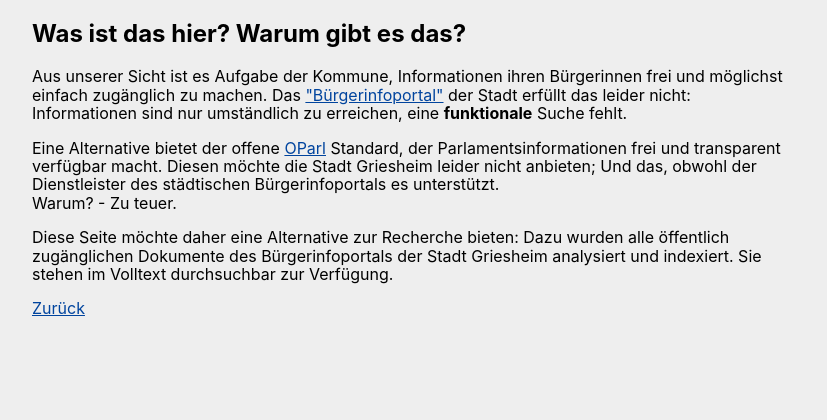
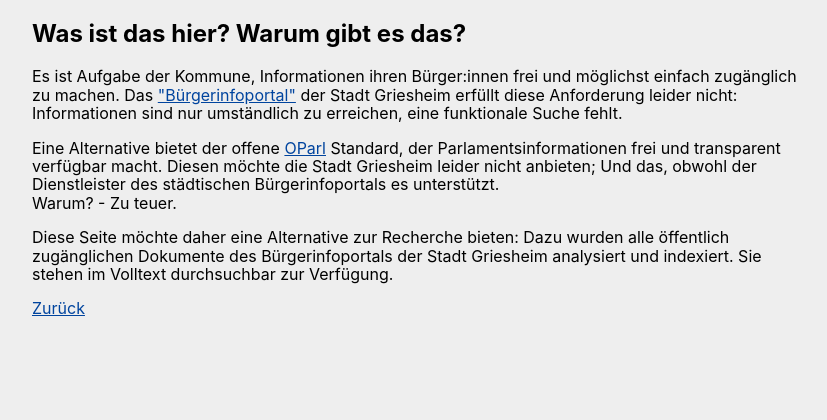
Before and after one commit to dnlbauer/griesheim-transparent.de, a Django app: page /faq in a window 1280 px wide. Shown: the top 420 px of the page, without its empty margins (224-1051 px from the left). Run offline with Django 4.2, Linux system fonts and the light colour scheme; parts of the project's set-up code (start-up, migrations or seed data) failed here and were passed over; some libraries are stand-ins or nearby versions.

Commit message:
update about

```diff
--- a/frontend/frontend/templates/about.html
+++ b/frontend/frontend/templates/about.html
@@ -4,13 +4,15 @@
     <div class="w-60-l w-90 center">
     <h2>Was ist das hier? Warum gibt es das?</h2>
         <p>
-            Aus unserer Sicht ist es Aufgabe der Kommune, Informationen ihren Bürgerinnen frei und möglichst einfach zugänglich zu machen.
-            Das <a href="https://sessionnet.krz.de/griesheim/bi/info.asp">"Bürgerinfoportal"</a> der Stadt erfüllt das leider nicht:
-            Informationen sind nur umständlich zu erreichen, eine <strong>funktionale</strong> Suche fehlt.
+            Es ist Aufgabe der Kommune, Informationen ihren Bürger:innen frei und möglichst einfach zugänglich zu machen.
+            Das <a href="https://sessionnet.krz.de/griesheim/bi/info.asp">"Bürgerinfoportal"</a> der Stadt Griesheim erfüllt
+            diese Anforderung leider nicht: Informationen sind nur umständlich zu erreichen, eine funktionale
+            Suche fehlt.
         </p>
         <p>
-            Eine Alternative bietet der offene <a href="https://oparl.org/">OParl</a> Standard, der Parlamentsinformationen frei und transparent verfügbar macht.
-            Diesen möchte die Stadt Griesheim leider nicht anbieten; Und das, obwohl der Dienstleister des städtischen Bürgerinfoportals es unterstützt.<br>
+            Eine Alternative bietet der offene <a href="https://oparl.org/">OParl</a> Standard, der Parlamentsinformationen
+            frei und transparent verfügbar macht. Diesen möchte die Stadt Griesheim leider nicht anbieten; Und das, obwohl
+            der Dienstleister des städtischen Bürgerinfoportals es unterstützt.<br>
             Warum? - Zu teuer.
         </p>
         <p>
```
